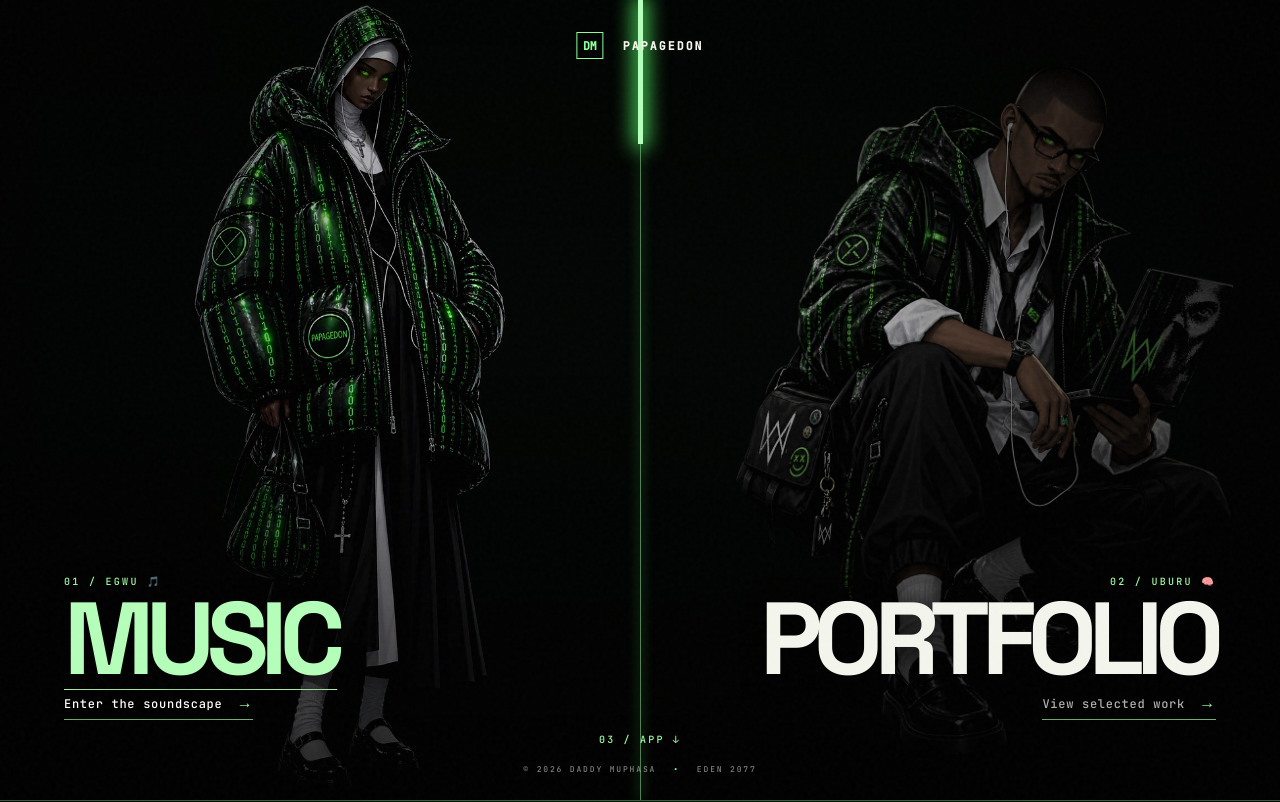
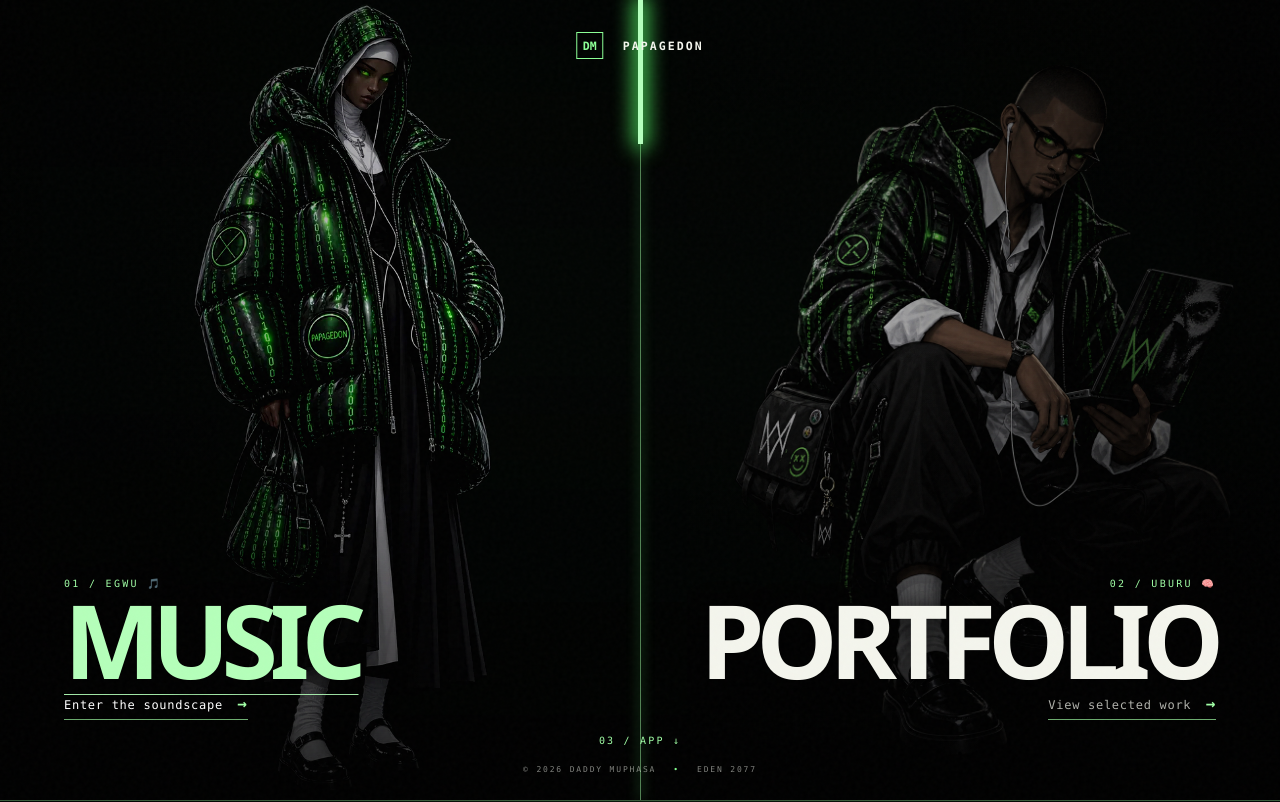
Before and after one commit to Daddymuphasa/PORTFOLIO-, a Next.js app: page / in a window 1280 px wide. Shown: the top 802 px of the page. Built offline with nearby package versions, Linux system fonts and the light colour scheme.

Commit message:
Fix Vercel font build

```diff
--- a/app/globals.css
+++ b/app/globals.css
@@ -11,6 +11,9 @@
     --foreground: #e8e6dd;
     --accent: #5aa98a;
     --steel: #7fa1b2;
+    --font-space-grotesk: "Segoe UI", Arial, sans-serif;
+    --font-inter: "Segoe UI", Arial, sans-serif;
+    --font-jetbrains-mono: "Cascadia Mono", Consolas, monospace;
   }
 
   * {
--- a/app/layout.tsx
+++ b/app/layout.tsx
@@ -1,30 +1,5 @@
 import type { Metadata, Viewport } from "next";
-import { Space_Grotesk, Inter, JetBrains_Mono } from "next/font/google";
 import "./globals.css";
-
-/**
- * Fonts are self-hosted at build time via next/font — zero layout shift,
- * no external requests, and exposed as CSS variables consumed by Tailwind.
- */
-const spaceGrotesk = Space_Grotesk({
-  subsets: ["latin"],
-  variable: "--font-space-grotesk",
-  display: "swap",
-  weight: ["400", "500", "600", "700"],
-});
-
-const inter = Inter({
-  subsets: ["latin"],
-  variable: "--font-inter",
-  display: "swap",
-});
-
-const jetbrainsMono = JetBrains_Mono({
-  subsets: ["latin"],
-  variable: "--font-jetbrains-mono",
-  display: "swap",
-  weight: ["400", "500"],
-});
 
 const SITE_URL = "https://papagedon.com";
 
@@ -78,10 +53,7 @@
   children: React.ReactNode;
 }) {
   return (
-    <html
-      lang="en"
-      className={`${spaceGrotesk.variable} ${inter.variable} ${jetbrainsMono.variable}`}
-    >
+    <html lang="en">
       <body className="grain bg-background text-foreground">{children}</body>
     </html>
   );
```
